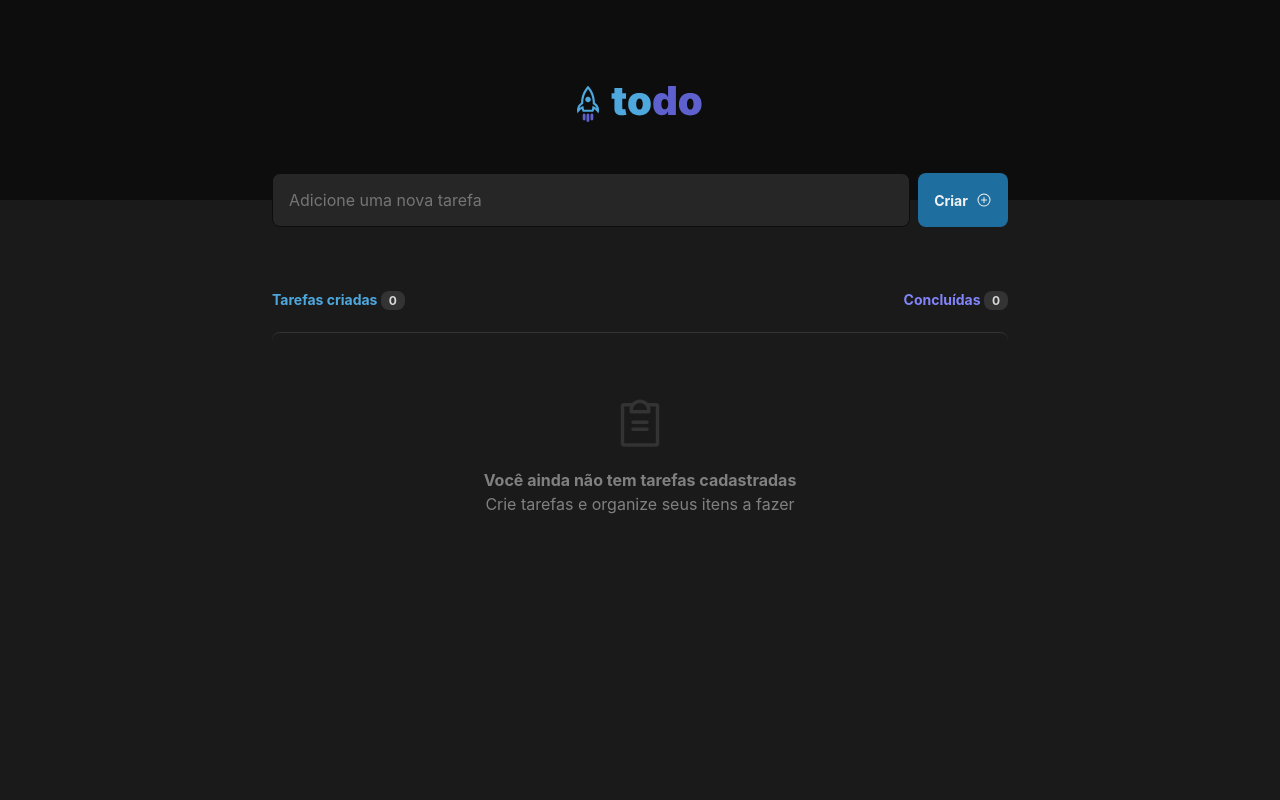
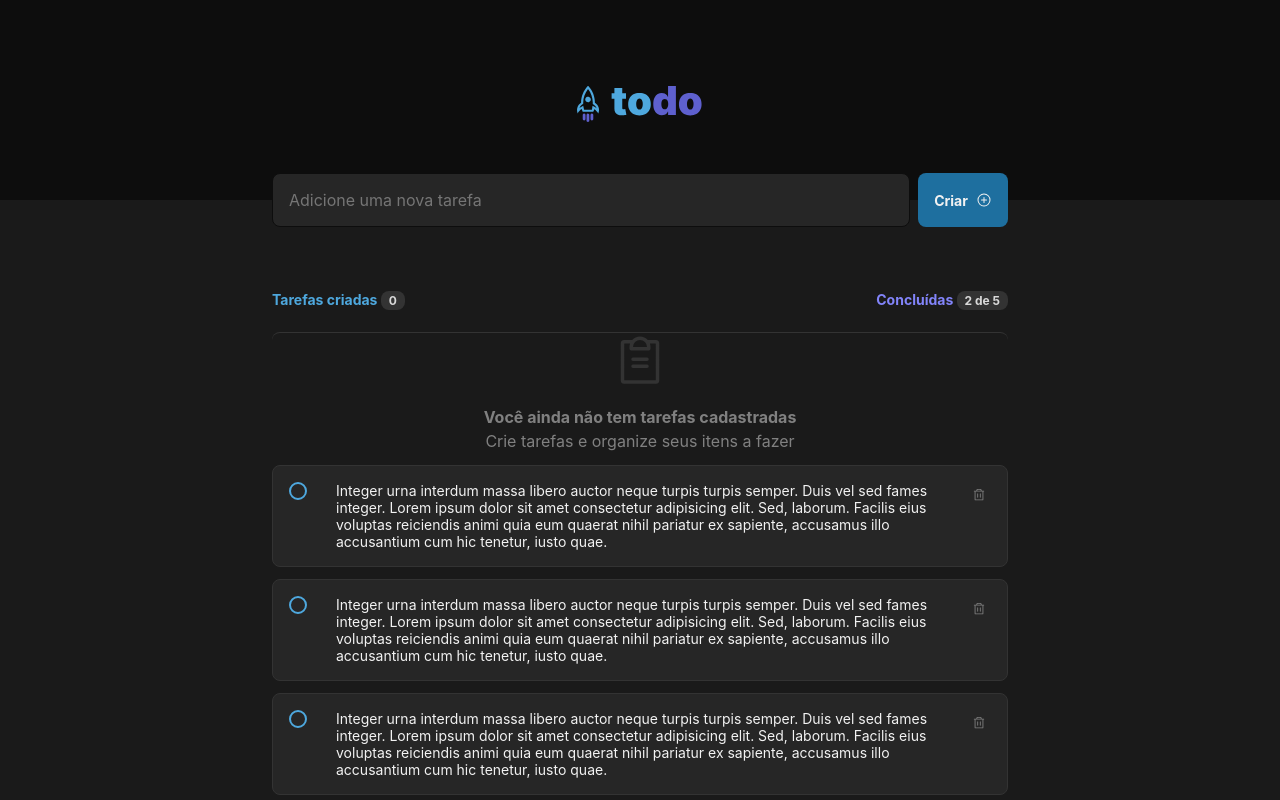
Before and after one commit to Felipe-Domingues/ToDoList-react-ts, a React (Vite) app: page / in a window 1280 px wide. Shown: the top 800 px of the page. Built offline with nearby package versions, Linux system fonts and the light colour scheme.

Commit message:
Tasks styles e structure

```diff
--- /dev/null
+++ b/src/components/Task.module.css
@@ -0,0 +1,106 @@
+.task {
+  display: flex;
+  align-items: flex-start;
+  background-color: var(--gray-500);
+  border-radius: 8px;
+  border: 1px solid var(--gray-400);
+  padding: 1rem;
+
+  font-size: 0.875rem;
+  justify-content: space-between;
+  gap: 0.75rem;
+}
+
+/* Customize the label (the container) */
+.customCheckbox {
+  display: inline-block;
+  position: relative;
+  padding-left: 35px;
+  margin-bottom: 12px;
+  cursor: pointer;
+  -webkit-user-select: none;
+  -moz-user-select: none;
+  -ms-user-select: none;
+  user-select: none;
+}
+
+/* Hide the browser's default checkbox */
+.customCheckbox input {
+  position: absolute;
+  opacity: 0;
+  cursor: pointer;
+  height: 0;
+  width: 0;
+}
+
+/* Create a custom checkbox */
+.checkmark {
+  position: absolute;
+  top: 0;
+  left: 0;
+  height: 1.125rem;
+  width: 1.125rem;
+  background-color: transparent;
+  border-radius: 999px;
+  border: 2px solid var(--blue);
+  transition: all 0.2s;
+}
+
+/* On mouse-over*/
+.customCheckbox:hover input ~ .checkmark {
+  background-color: var(--blue-dark-transparent);
+}
+
+/* On mouse-over-checked*/
+.customCheckbox:hover input:checked ~ .checkmark {
+  background-color: var(--purple);
+}
+
+/* When the checkbox is checked */
+.customCheckbox input:checked ~ .checkmark {
+  background-color: var(--purple-dark);
+  border: none;
+}
+
+/* Create the checkmark/indicator (hidden when not checked) */
+.checkmark:after {
+  content: "";
+  position: absolute;
+  display: none;
+}
+
+/* Show the checkmark when checked */
+.customCheckbox input:checked ~ .checkmark:after {
+  display: block;
+}
+
+/* Style the checkmark/indicator */
+.customCheckbox .checkmark:after {
+  left: 6px;
+  top: 3px;
+  width: 5px;
+  height: 7px;
+  border: solid white;
+  border-width: 0 2px 2px 0;
+  -webkit-transform: rotate(45deg);
+  -ms-transform: rotate(45deg);
+  transform: rotate(45deg);
+}
+
+.task button {
+  background: transparent;
+  height: 1.5rem;
+  width: 1.5rem;
+  padding: 0.3125rem;
+  border-radius: 4px;
+  border: 0;
+  cursor: pointer;
+  line-height: 0;
+  color: var(--gray-300);
+  transition: color 0.2s;
+}
+
+.task button:hover {
+  color: var(--danger);
+  background-color: var(--gray-400);
+}
--- /dev/null
+++ b/src/components/Task.tsx
@@ -0,0 +1,23 @@
+import { Trash } from "@phosphor-icons/react";
+import styles from "./Task.module.css";
+
+export function Task() {
+  return (
+    <div className={styles.task}>
+      <label className={styles.customCheckbox} title="Concluir tarefa">
+        <input type="checkbox" />
+        <span className={styles.checkmark}></span>
+      </label>
+      <p className={styles.content}>
+        Integer urna interdum massa libero auctor neque turpis turpis semper.
+        Duis vel sed fames integer. Lorem ipsum dolor sit amet consectetur
+        adipisicing elit. Sed, laborum. Facilis eius voluptas reiciendis animi
+        quia eum quaerat nihil pariatur ex sapiente, accusamus illo accusantium
+        cum hic tenetur, iusto quae.
+      </p>
+      <button title="Apagar tarefa">
+        <Trash height={16} />
+      </button>
+    </div>
+  );
+}
--- a/src/components/TaskList.module.css
+++ b/src/components/TaskList.module.css
@@ -6,13 +6,13 @@
   flex-direction: column;
 }
 
-.header {
+.info {
   display: flex;
   justify-content: space-between;
   margin-bottom: 1.5rem;
 }
 
-.header p {
+.info p {
   font-weight: 700;
   font-size: 0.875rem;
 }
@@ -40,6 +40,8 @@
   display: flex;
   flex-grow: 1;
   justify-content: flex-start;
+  flex-direction: column;
+  gap: 0.75rem;
 }
 
 .emptyTasks {
@@ -55,13 +57,13 @@
   margin-bottom: 1rem;
 }
 
-.emptyTasks h1 {
+.emptyTasks strong {
   font-size: 1rem;
   font-weight: 700;
   line-height: 1.5rem;
 }
 
-.emptyTasks h2 {
+.emptyTasks p {
   font-size: 1rem;
   font-weight: 400;
   line-height: 1.5rem;
--- a/src/components/TaskList.tsx
+++ b/src/components/TaskList.tsx
@@ -1,23 +1,29 @@
 import { ClipboardText } from "@phosphor-icons/react";
 import styles from "./TaskList.module.css";
+import { Task } from "./Task";
 
 export function TaskList() {
   return (
     <main className={styles.main}>
-      <header className={styles.header}>
+      <header className={styles.info}>
         <p className={styles.createdTasksTitle}>
           Tarefas criadas <span className={styles.tasksCounter}>0</span>
         </p>
         <p className={styles.completedTasksTitle}>
-          Concluídas <span className={styles.tasksCounter}>0</span>
+          Concluídas <span className={styles.tasksCounter}>2 de 5</span>
         </p>
       </header>
       <div className={styles.container}>
         <div className={styles.emptyTasks}>
           <ClipboardText width={56} height={56}></ClipboardText>
-          <h1>Você ainda não tem tarefas cadastradas</h1>
-          <h2>Crie tarefas e organize seus itens a fazer</h2>
+          <strong>Você ainda não tem tarefas cadastradas</strong>
+          <p>Crie tarefas e organize seus itens a fazer</p>
         </div>
+        <Task />
+        <Task />
+        <Task />
+        <Task />
+        <Task />
       </div>
     </main>
   );
--- a/src/global.css
+++ b/src/global.css
@@ -1,6 +1,7 @@
 :root {
   --blue: #4ea8de;
   --blue-dark: #1e6f9f;
+  --blue-dark-transparent: #1e6f9c33;
 
   --purple: #8284fa;
   --purple-dark: #5e60ce;
@@ -20,6 +21,8 @@
   margin: 0;
   padding: 0;
   box-sizing: border-box;
+  -moz-box-sizing: border-box;
+  -webkit-box-sizing: border-box;
 }
 
 :focus {
```
